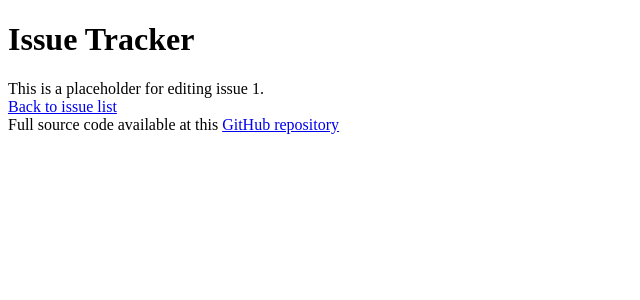
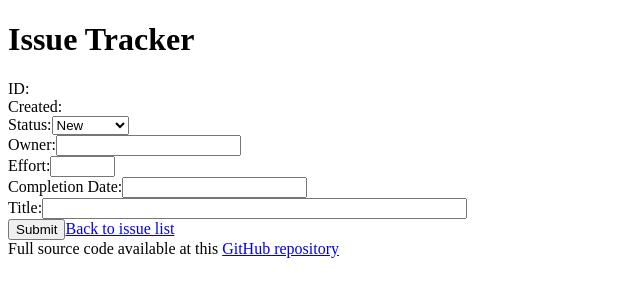
Before and after one commit to ptchiangchloe/mern-stack, a React app: page /issues/1 in a window 1280 px wide. Shown: the top 300 px of the page, without its empty margins (0-640 px from the left). Built offline with nearby package versions, Linux system fonts and the light colour scheme; no server answers; the HTML template or start-up script is replaced by a standard one.

Commit message:
add DELETE functionality for the server

```diff
--- /dev/null
+++ b/src/DateInput.jsx
@@ -0,0 +1,85 @@
+import React from 'react';
+import PropTypes from 'prop-types';
+
+export default class DateInput extends React.Component {
+    constructor(props) {
+        super(props);
+        this.state = {
+            value: (props.value === '')? "" : this.editFormat(props.value),
+            focused: false,
+            valid: true
+        }
+        this.onFocus = this.onFocus.bind(this);
+        this.onBlur = this.onBlur.bind(this);
+        this.onChange = this.onChange.bind(this);
+    }
+
+    componentWillReceiveProps(newProps) {
+        if (newProps.value !== this.props.value) {
+            this.setState({
+                value: this.editFormat(newProps.value)
+            });
+        }
+    }
+
+    onFocus() {
+        this.setState({ focused: true });
+    }
+
+    onBlur(e) {
+        const value = this.unformat(this.state.value);
+        const valid = this.state.value === '' || value != null;
+        if (valid !== this.state.valid && this.props.onValidityChange) {
+            this.props.onValidityChange(e, valid);
+        }
+        this.setState({focused: false, valid: valid})
+        if(valid) this.props.onChange(e, value);
+    }
+
+    onChange(e) {
+        if (e.target.value.match(/^[\d-]*$/)) {
+            this.setState({
+                value: e.target.value
+            })
+        }
+    }
+
+    displayFormat(date) {
+        if(date === '') return '';
+        return (date != null) ? date.toDateString() : '';
+    }
+
+    editFormat(date) {
+        return (date != null) ? date.toISOString().substr(0, 10) : '';
+    }
+
+    unformat(str) {
+        const val = new Date(str);
+        return isNaN(val.getTime()) ? null : val;
+    }
+
+    render() {
+        const className = (!this.state.valid && !this.state.focused) ? 'invalid' : null;
+        const value = (this.state.focused || !this.state.valid) ? this.state.value : this.displayFormat(this.props.value);
+        return (
+            <input type="text" size={this.props.size} name={this.props.name} className={className} value={value}
+                placeholder={this.state.focused ? 'yyyy-mm-dd' : null}
+                onFocus={this.onFocus}
+                onBlur={this.onBlur}
+                onChange={this.onChange}
+            />
+        )
+    }
+}
+
+DateInput.propTypes = {
+    value: PropTypes.object,
+    size: PropTypes.number,
+    onChange: PropTypes.func.isRequired,
+    onValidityChange: PropTypes.func,
+    name: PropTypes.string.isRequired
+}
+
+DateInput.defaultProps = {
+    size: 40,
+}
--- a/src/IssueEdit.jsx
+++ b/src/IssueEdit.jsx
@@ -1,16 +1,154 @@
 import React from 'react';
 import { Link } from 'react-router-dom';
 import PropTypes, { shape } from 'prop-types';
+import NumInput from './NumInput';
+import DateInput from './DateInput';
 
 export default class IssueEdit extends React.Component { // eslint-disable-line
+    constructor() {
+        super();
+        this.state = {
+            issue: {
+                _id: '',
+                title: '',
+                status: '',
+                owner: '',
+                effort: null,
+                completionDate: '',
+                created: null,
+            },
+            invalidFields: {},
+        };
+        this.onChange = this.onChange.bind(this);
+        this.onValidityChange = this.onValidityChange.bind(this);
+        this.onSubmit = this.onSubmit.bind(this);
+    }
+
+    onValidityChange(event, valid) {
+        const invalidFields = Object.assign({}, this.state.invalidFields);
+        if (!valid) {
+            invalidFields[event.target.name] = true;
+        } else {
+            delete invalidFields[event.target.name];
+        }
+        this.setState({ invalidFields });
+    }
+
+
+    componentDidMount() {
+        this.loadData();
+    }
+
+    componentDidUpdate(prevProps) {
+        if (prevProps.match.params.id !== this.props.match.params.id) {
+            this.loadData()
+        }
+    }
+
+    onChange(e, convertedValue) {
+        console.log("parent onChange revoking.")
+        const issue = Object.assign({}, this.state.issue);
+        const value = (convertedValue !== undefined) ? convertedValue : e.target.value;
+        issue[e.target.name] = value;
+        console.log(this.state)
+        this.setState({issue});
+    }
+
+    loadData() {
+        fetch(`/api/issues/${this.props.match.params.id}`)
+        .then(response => {
+            if(response.ok) {
+                response.json().then(issue => {
+                    issue.created = new Date(issue.created);
+                    issue.completionDate = issue.completionDate != null? new Date(issue.completionDate) : null;
+                    this.setState({ issue });
+                })
+            } else {
+                response.json().then(error => {
+                    alert(`Failed to fetch issue: ${error.message}`);
+                })
+            }
+        })
+        .catch(err => {
+            alert(`Error in fetching data from server: ${error.message}`);
+        })
+    }
+
+    onSubmit(e) {
+        e.preventDefault();
+
+        if (Object.keys(this.state.invalidFields).length !== 0 ) {
+            return;
+        }
+
+        fetch(`/api/issues/${ this.props.match.params.id }`, {
+            method: 'PUT',
+            headers: {
+                'Content-Type': 'application/json'
+            },
+            body: JSON.stringify(this.state.issue),
+        }).then(response => {
+            if (response.ok) {
+                response.json().then(updatedIssue => {
+                    updatedIssue.created = new Date(updatedIssue.created);
+                    if(updatedIssue.completionDate) {
+                        updatedIssue.completionDate = new Date(updatedIssue.completionDate);
+                    }
+                    this.setState({ issue: updatedIssue });
+                    alert('Updated issue successfully.');
+                })
+            } else {
+                response.json().then(error => {
+                    alert(`Failed to update issue: ${error.message}`)
+                });
+            }
+        }).catch(err => {
+            alert(`Error in sending data to server: ${err.message}`);
+        });
+    }
     render() {
-        const { match } = this.props;
+        const { issue } = this.state;
+        const validationMessage = Object.keys(this.state.invalidFields).length === 0 ? null :
+        (<div className="error">Please correct invalid fields before submitting.</div>)
         return (
             <div>
-                <div>
-                    {`This is a placeholder for editing issue ${match.params.id}.`}
-                </div>
-                <Link to="/issues">Back to issue list</Link>
+                <form onSubmit={this.onSubmit}>
+                    ID: {issue._id}
+                    <br />
+                    Created: {issue.created? issue.created.toDateString() : ''}
+                    <br />
+                    Status:
+                    <select name="status" value={issue.status} onChange={this.onChange}>
+                        <option value="New">New</option>
+                        <option value="Open">Open</option>
+                        <option value="Assigned">Assigned</option>
+                        <option value="Fixed">Fixed</option>
+                        <option value="Verified">Verified</option>
+                        <option value="Closed">Closed</option>
+                    </select>
+                    <br />
+                    Owner:
+                    <input name="owner" value={issue.owner} onChange={this.onChange} />
+                    <br />
+                    Effort:
+                    <NumInput size={5} name="effort" value={issue.effort}  />
+                    <br />
+                    Completion Date:
+                    <DateInput
+                        onValidityChange={this.onValidityChange}
+                        name="completionDate"
+                        value={issue.completionDate}
+                        onChange={this.onChange}
+                        size={20}
+                    />
+                    <br />
+                    Title:
+                    <input name="title" size={50} value={issue.title} onChange={this.onChange} />
+                    <br />
+                    {validationMessage}
+                    <button type="submit">Submit</button>
+                    <Link to="/issues">Back to issue list</Link>
+                </form>
             </div>
         );
     }
--- a/src/IssueFilter.jsx
+++ b/src/IssueFilter.jsx
@@ -18,7 +18,6 @@
         this.applyFilter = this.applyFilter.bind(this);
         this.resetFilter = this.resetFilter.bind(this);
         this.clearFilter = this.clearFilter.bind(this);
-
     }
 
     componentWillReceiveProps(newProps) {
@@ -89,7 +88,7 @@
                     <option value="Closed">Closed</option>
                 </select>
                 &nbsp;Effort between:
-                <input size={5} value={this.state.effort_gte} onChange={this.onChangeEffortGte} />
+                <input type="number" size={5} value={this.state.effort_gte} onChange={this.onChangeEffortGte} />
                 <input size={5} value={this.state.effort_lte} onChange={this.onChangeEffortLte} />
                 <button onClick={this.applyFilter}>Apply</button>
                 <button onClick={this.resetFilter} disabled={!this.state.changed}>Reset</button>
@@ -99,6 +98,4 @@
     }
 }
 
-
-
 export default withRouter(IssueFilter);
--- /dev/null
+++ b/src/NumInput.jsx
@@ -0,0 +1,60 @@
+import React from 'react';
+import PropTypes from 'prop-types';
+
+export default class NumInput extends React.Component {
+    constructor(props) {
+        super(props);
+        this.state = {
+            value: this.format(props.value)
+        };
+        this.onBlur = this.onBlur.bind(this);
+        this.onChange = this.onChange.bind(this)
+    }
+
+    componentWillReceiveProps(newProps) {
+        this.setState({
+            value: this.format(newProps.value)
+        });
+    }
+
+    onBlur(e) {
+        this.onChange(e, this.unformat(this.state.value));
+    }
+
+    onChange(e) {
+        console.log(e)
+        if (e.target.value.match(/^\d*$/)) {
+            this.setState({
+                value: e.target.value
+            });
+        };
+    }
+
+    format(num) {
+        console.log(typeof num)
+        return num != null ? num.toString() : '';
+    }
+
+    unformat(str) {
+        console.log(str)
+        const val = parseInt(str, 10);
+        return isNaN(val) ? null : val;
+    }
+
+    render() {
+        return (
+            <input
+                type="text"
+                {...this.props}
+                value={this.state.value}
+                onBlur={this.onBlur}
+                onChange={this.onChange}
+            />
+        );
+    }
+}
+
+NumInput.propTypes = {
+    value: PropTypes.number,
+    onChange: PropTypes.func,
+};
--- a/static/index.html
+++ b/static/index.html
@@ -23,6 +23,8 @@
                 font-size: 10px;
                 color: grey;
             }
+            input.invalid {border-color: red;}
+            div.error {color: red;}
         </style>
     </head>
     <body>
```
Also changed, not shown: src/IssueList.jsx (+27 -4 lines), 2 other files (tests, documents, lock files or other folders).
